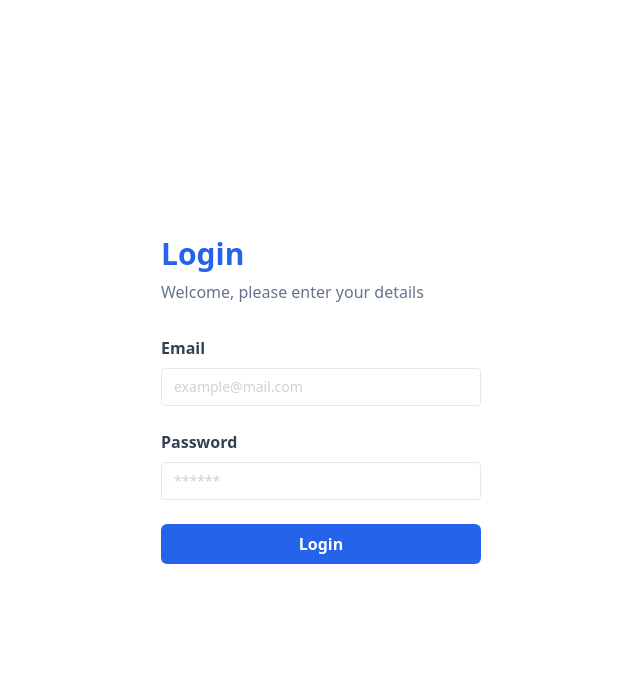
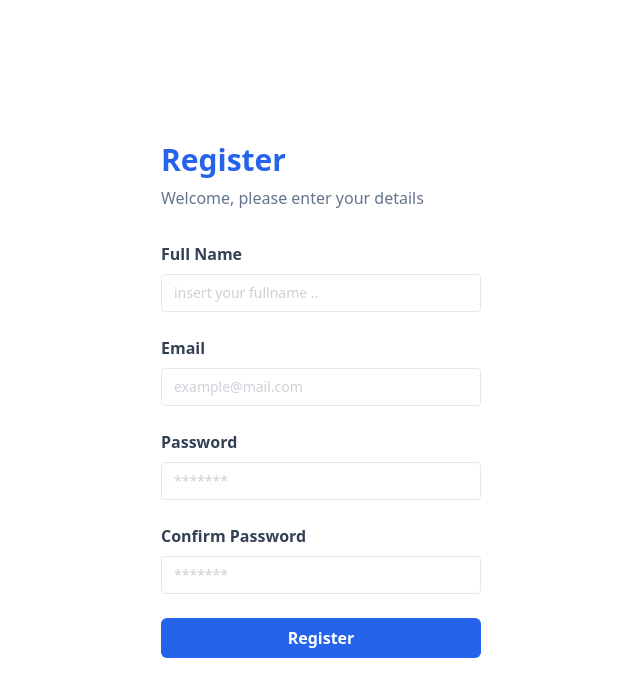
Before and after one commit to danimisme/toko-online, a React (Vite) app: page / in a window 1280 px wide. Shown: the top 696 px of the page, without its empty margins (319-959 px from the left). Built offline with nearby package versions, Linux system fonts and the light colour scheme.

Commit message:
memecah halaman login dengan menerpkan atomic desain dan membuat Register Page

```diff
--- a/src/App.jsx
+++ b/src/App.jsx
@@ -1,31 +1,11 @@
-import Button from "./componnents/Elements/Button"
+import LoginPage from "./Pages/login"
+import RegisterPage from "./Pages/register"
+
 function App() {
 
   return (
     <div className="flex justify-center min-h-screen items-center">
-      <div className="w-full max-w-xs">
-        <h1 className="text-3xl font-bold mb-2 text-blue-600">Login</h1>
-        <p className="font-medium text-slate-500 mb-8">
-          Welcome, please enter your details
-        </p>
-        <form action="">
-          <div className="mb-6">
-            <label htmlFor="email" className="block text-slate-700 font-bold mb-2">
-              Email
-            </label>
-            <input type="text" className="text-sm border rounded w-full py-2 px-3 text-slate-700 placeholder:opacity-50"
-            placeholder="example@mail.com" />
-          </div>
-          <div className="mb-6">
-            <label htmlFor="password" className="block text-slate-700 font-bold mb-2">
-              Password
-            </label>
-            <input type="password" className="text-sm border rounded w-full py-2 px-3 text-slate-700 placeholder:opacity-50"
-            placeholder="******" />
-          </div>
-          <Button classname="bg-blue-600 w-full">Login</Button>
-        </form>
-      </div>
+      <RegisterPage></RegisterPage>
     </div>
   )
 }
--- /dev/null
+++ b/src/Pages/login.jsx
@@ -0,0 +1,11 @@
+import AuthLayout from "../componnents/Layouts/AuthLayouts"
+import FormLogin from "../componnents/Fragments/FormLogin"
+const LoginPage = () => {
+    return (
+        <AuthLayout title="Login">
+            <FormLogin />
+        </AuthLayout>
+    )
+}
+
+export default LoginPage
--- /dev/null
+++ b/src/Pages/register.jsx
@@ -0,0 +1,11 @@
+import AuthLayout from "../componnents/Layouts/AuthLayouts"
+import FormRegister from "../componnents/Fragments/FormRegister"
+const RegisterPage = () => {
+    return (
+        <AuthLayout title="Register">
+            <FormRegister />
+        </AuthLayout>
+    )
+}
+
+export default RegisterPage
--- a/src/componnents/Elements/Input/Input.jsx
+++ b/src/componnents/Elements/Input/Input.jsx
@@ -0,0 +1,11 @@
+const Input = (props) => {
+    const {type , placeholder , name} = props
+    return (
+        <input type={type} className="text-sm border rounded w-full py-2 px-3 text-slate-700 placeholder:opacity-50"
+        placeholder={placeholder}
+        name={name}
+        />
+    )
+}
+
+export default Input
--- a/src/componnents/Elements/Input/Label.jsx
+++ b/src/componnents/Elements/Input/Label.jsx
@@ -0,0 +1,11 @@
+const Label = (props) => {
+    const {htmlFor , children} = props;
+    return (
+        <label htmlFor={htmlFor} className="block text-slate-700 font-bold mb-2">
+        {children}
+        </label>
+    )
+
+}
+
+export default Label
--- a/src/componnents/Elements/Input/index.jsx
+++ b/src/componnents/Elements/Input/index.jsx
@@ -0,0 +1,14 @@
+import Input from "./Input"
+import Label from "./Label"
+
+const InputForm = (props) => {
+    const {label , name , type , placeholder} = props;
+    return (
+        <div className="mb-6">
+            <Label htmlFor={name}>{label}</Label>
+            <Input name={name} type={type} placeholder={placeholder} />
+        </div>
+    )
+}
+
+export default InputForm
--- /dev/null
+++ b/src/componnents/Fragments/FormLogin.jsx
@@ -0,0 +1,23 @@
+import InputForm from "../Elements/Input"
+import Button from "../Elements/Button"
+const FormLogin = () => {
+    return (
+        <form action="">
+        <InputForm
+          label="Email"
+          name="email"
+          type="email"
+          placeholder="example@mail.com"
+        />
+        <InputForm
+          label="Password"
+          name="password"
+          type="password"
+          placeholder="*******"
+        />
+        <Button classname="bg-blue-600 w-full">Login</Button>
+      </form>
+    )
+}
+
+export default FormLogin
--- /dev/null
+++ b/src/componnents/Fragments/FormRegister.jsx
@@ -0,0 +1,35 @@
+import InputForm from "../Elements/Input"
+import Button from "../Elements/Button"
+const FormRegister = () => {
+    return (
+        <form action="">
+        <InputForm
+          label="Full Name"
+          name="fullName"
+          type="text"
+          placeholder="insert your fullname .."
+        />
+        <InputForm
+          label="Email"
+          name="email"
+          type="email"
+          placeholder="example@mail.com"
+        />
+        <InputForm
+          label="Password"
+          name="password"
+          type="password"
+          placeholder="*******"
+        />
+        <InputForm
+          label="Confirm Password"
+          name="confirmPassword"
+          type="password"
+          placeholder="*******"
+        />
+        <Button classname="bg-blue-600 w-full">Register</Button>
+      </form>
+    )
+}
+
+export default FormRegister
--- /dev/null
+++ b/src/componnents/Layouts/AuthLayouts.jsx
@@ -0,0 +1,16 @@
+import FormLogin from "../Fragments/FormLogin"
+
+const AuthLayout = (props) => {
+    const {children , title} = props
+    return (
+        <div className="w-full max-w-xs">
+        <h1 className="text-3xl font-bold mb-2 text-blue-600">{title}</h1>
+        <p className="font-medium text-slate-500 mb-8">
+          Welcome, please enter your details
+        </p>
+        {children}
+      </div>
+    )
+}
+
+export default AuthLayout
```
